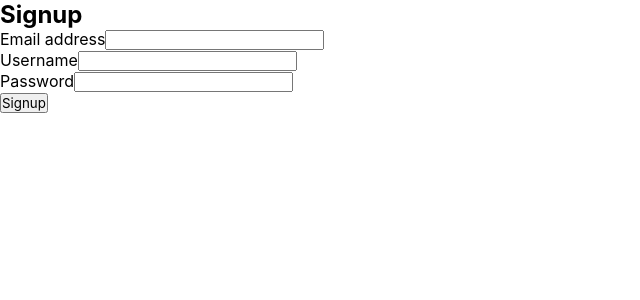
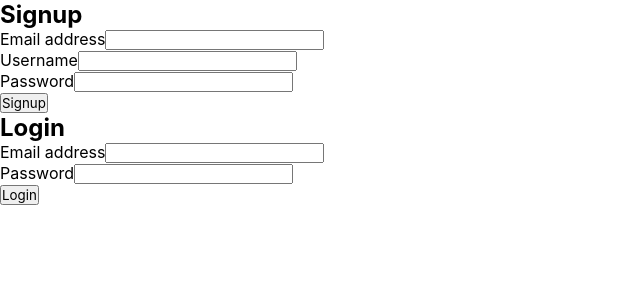
Before and after one commit to amandardz/RocketLaunch, a React (Create React App) app in the folder client/: page /credentials in a window 1280 px wide. Shown: the top 300 px of the page, without its empty margins (0-640 px from the left). Built offline with nearby package versions, Linux system fonts and the light colour scheme.

Commit message:
implementing and testing login mutation

```diff
--- a/client/src/components/CredentialForms/LoginForm.jsx
+++ b/client/src/components/CredentialForms/LoginForm.jsx
@@ -0,0 +1,67 @@
+import { useState } from 'react';
+import './Signup.css';
+
+import { useMutation } from '@apollo/client';
+import { LOGIN_USER } from '../../utils/mutations';
+
+function LoginForm() {
+  const [userFormData, setUserFormData] = useState({
+    email: '',
+    password: '',
+  });
+
+  const [login, { error }] = useMutation(LOGIN_USER);
+
+  const handleInputChange = (event) => {
+    const { name, value } = event.target;
+    setUserFormData({ ...userFormData, [name]: value });
+  };
+
+  const handleFormSubmit = async (event) => {
+    event.preventDefault();
+    try {
+      const { data } = await login({
+        variables: { ...userFormData },
+      });
+      console.log(data);
+    } catch (err) {
+      console.error(err);
+    }
+  };
+
+  return (
+    <>
+      <form id='login-form' onSubmit={(e) => handleFormSubmit(e)}>
+        <h2>Login</h2>
+        <div>
+          <label htmlFor='email-login'>Email address</label>
+          <input
+            type='email'
+            id='email-login'
+            onChange={handleInputChange}
+            name='email'
+            value={userFormData.email}
+            required
+          ></input>
+        </div>
+        <div>
+          <label htmlFor='password-login'>Password</label>
+          <input
+            type='password'
+            id='password-login'
+            onChange={handleInputChange}
+            name='password'
+            value={userFormData.password}
+            required
+          ></input>
+        </div>
+        <div>
+          <button type='submit'>Login</button>
+        </div>
+      </form>
+      {error && <div>Login failed</div>}
+    </>
+  );
+}
+
+export default LoginForm;
--- a/client/src/pages/Credentials.jsx
+++ b/client/src/pages/Credentials.jsx
@@ -1,9 +1,14 @@
-import SignupForm from '../components/CredentialForms/SignupForm';
+import LoginForm from "../components/CredentialForms/LoginForm";
+import SignupForm from "../components/CredentialForms/SignupForm";
+
 
 const Credentials = () => {
   return (
-    <SignupForm />
-  )
+    <>
+      <SignupForm />
+      <LoginForm />
+    </>
+  );
 };
 
 export default Credentials;
--- a/client/src/utils/mutations.js
+++ b/client/src/utils/mutations.js
@@ -11,3 +11,15 @@ export const ADD_USER = gql`
     }
   }
 `;
+
+export const LOGIN_USER = gql`
+  mutation login($email: String!, $password: String!) {
+    login(email: $email, password: $password) {
+      token
+      user {
+        _id
+        username
+      }
+    }
+  }
+`;
```
